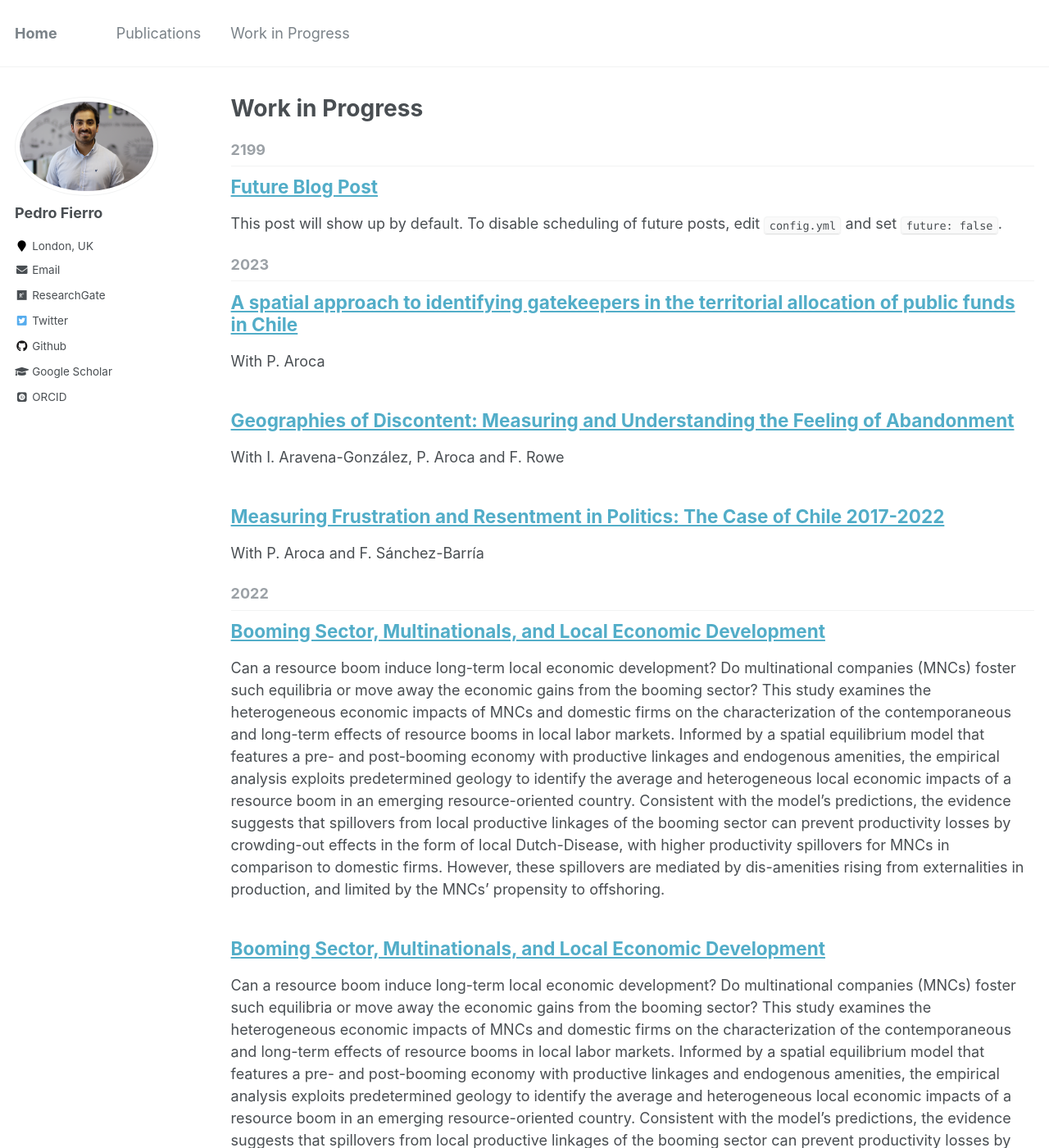
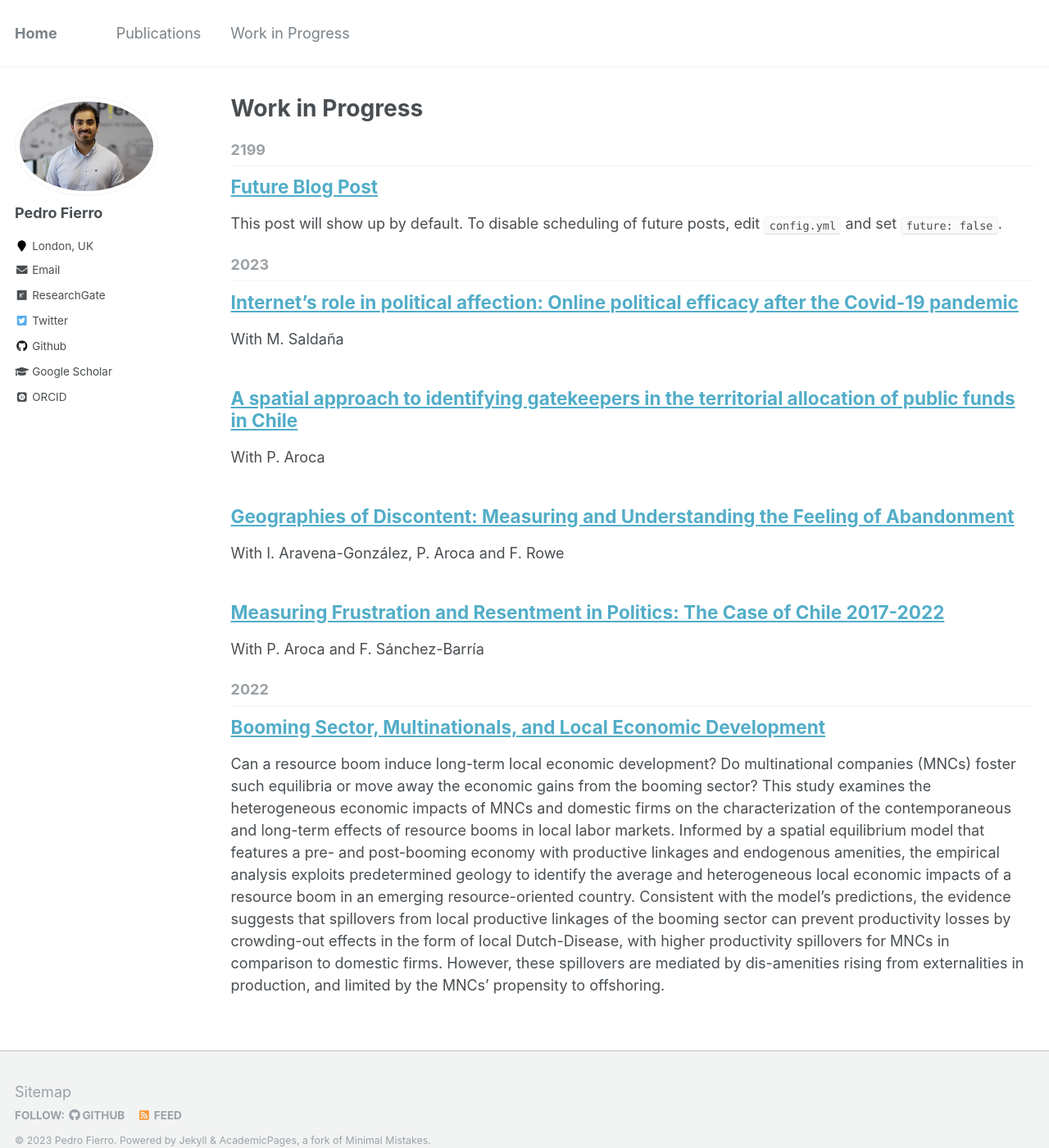
Before and after one commit to pedrofierroz87/pedrofierroz87.github.io, a Jekyll site: the page built from _pages/year-archive.html, in a window 1280 px wide and 1400 px high. Shown: the whole window at 82% size. Built offline with Jekyll 4.4.1, drawn with Linux system fonts in a browser that asks for light colours; some web fonts are replaced.

Commit message:
Update 2013-08-14-blog-post-4.md

```diff
--- a/_posts/2013-08-14-blog-post-4.md
+++ b/_posts/2013-08-14-blog-post-4.md
@@ -1,13 +1,12 @@
 ---
-title: 'Booming Sector, Multinationals, and Local Economic Development'
-date: 2022-10-10
-permalink: /posts/2013/08/blog-post-2/
+title: 'Internet’s role in political affection: Online political efficacy after the Covid-19 pandemic'
+date: 2023-05-10
+permalink: /posts/2013/08/blog-post-4/
 tags:
-  - Exhaustible Resources
-  - Dutch Disease
-  - Local Labor Markets
+  - Online Political Efficacy
+  - Pandemic
+  - Disaffection
 ---
+With M. Saldaña
 
-Can a resource boom induce long-term local economic development? Do multinational companies (MNCs) foster such equilibria or move away the economic gains from the booming sector? This study examines the heterogeneous economic impacts of MNCs and domestic firms on the characterization of the contemporaneous and long-term effects of resource booms in local labor markets. Informed by a spatial equilibrium model that features a pre- and post-booming economy with productive linkages and endogenous amenities, the empirical analysis exploits predetermined geology to identify the average and heterogeneous local economic impacts of a resource boom in an emerging resource-oriented country. Consistent with the model’s predictions, the evidence suggests that spillovers from local productive linkages of the booming sector can prevent productivity losses by crowding-out effects in the form of local Dutch-Disease, with higher productivity spillovers for MNCs in comparison to domestic firms. However, these spillovers are mediated by dis-amenities rising from externalities in production, and limited by the MNCs’ propensity to offshoring.
-
-Recommended citation: Soto-Diaz, J. (2022). "Booming Sector, Multinationals, and Local Economic Development."
+This study observes the role played by the pandemic in people’s digital political affection. By relying on a face-to-face survey conducted in Chile in 2021 (N=1,650), we found that those who changed their family communication habits were more likely to think that online venues facilitate fruitful political engagement (i.e. higher online political efficacy), and this relationship was stronger for those with positive evaluations of political institutions during the pandemic.
```
